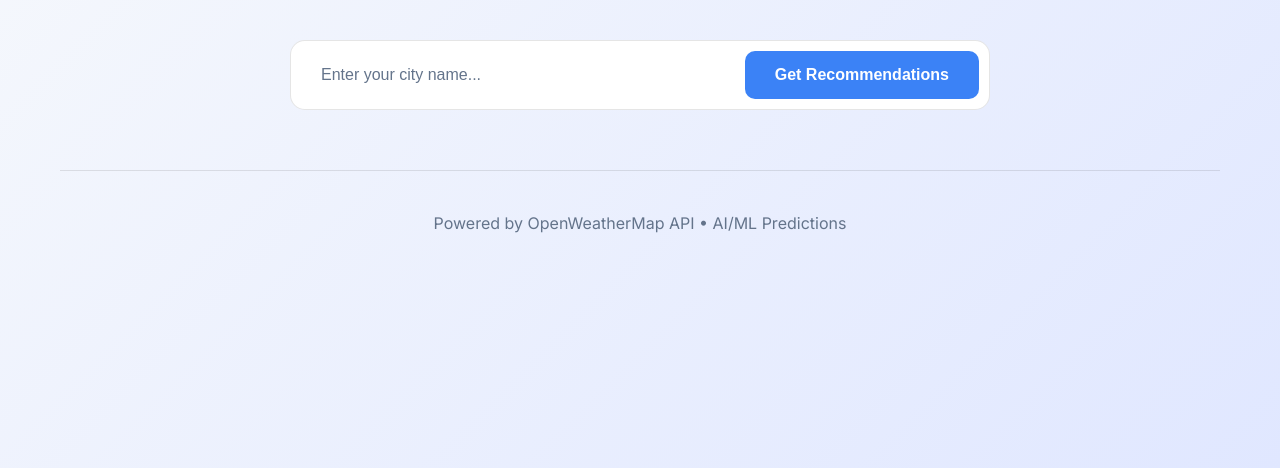
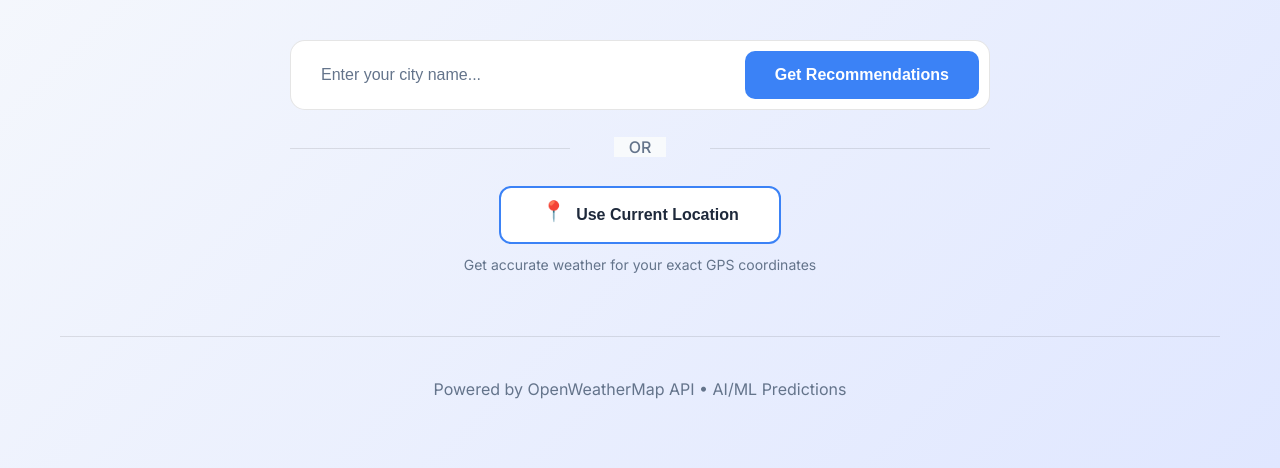
Before and after one commit to sachinaiml-netizen/Weather-based-Skin-Health, a Flask app: page /weather in a window 1280 px wide. Shown: the part 332-800 px from the top of the page. Run offline with Flask 3, Linux system fonts and the light colour scheme.

Commit message:
Add GPS location feature with exact coordinates - Added location hint text for better UX - GPS coordinates fetch with high accuracy enabled - Backend already supports lat/lon via /api/analyze-location - Weather data now uses precise GPS location

```diff
--- a/app.py
+++ b/app.py
@@ -372,6 +372,85 @@ def api_analyze():
 
     return jsonify(response)
 
+@app.route('/api/analyze-location', methods=['POST'])
+def api_analyze_location():
+    """API endpoint to get weather-based skin care recommendations using GPS coordinates"""
+    data = request.get_json()
+    latitude = data.get('latitude')
+    longitude = data.get('longitude')
+
+    if not latitude or not longitude:
+        return jsonify({'error': 'Latitude and longitude are required'}), 400
+
+    try:
+        # Get weather data using coordinates
+        params = {
+            'lat': latitude,
+            'lon': longitude,
+            'appid': WEATHER_API_KEY,
+            'units': 'metric'
+        }
+
+        response = requests.get(WEATHER_API_URL, params=params, timeout=10)
+
+        if response.status_code != 200:
+            return jsonify({'error': 'Unable to fetch weather data for your location'}), 400
+
+        weather_data = response.json()
+
+        # Get UV index
+        uv_index = get_uv_index(latitude, longitude)
+
+        # Predict skin concerns
+        predicted_concerns = predict_skin_concerns(weather_data, uv_index)
+
+        # Format response
+        result = {
+            'city': f"{weather_data['name']}, {weather_data.get('sys', {}).get('country', '')}",
+            'coordinates': {
+                'latitude': latitude,
+                'longitude': longitude
+            },
+            'weather': {
+                'temperature': weather_data['main']['temp'],
+                'feels_like': weather_data['main']['feels_like'],
+                'humidity': weather_data['main']['humidity'],
+                'pressure': weather_data['main']['pressure'],
+                'description': weather_data['weather'][0]['description'],
+                'wind_speed': weather_data['wind']['speed'],
+                'uv_index': round(uv_index, 1)
+            },
+            'predictions': {},
+            'recommendations': [],
+            'products': [],
+            'warnings': []
+        }
+
+        # Format predictions
+        for concern in predicted_concerns:
+            result['predictions'][concern['type'].lower()] = {
+                'score': concern['score'],
+                'risk_level': concern['risk'],
+                'confidence': concern['confidence']
+            }
+
+        # Get detailed recommendations
+        recommendations = get_skin_recommendations(weather_data)
+        result['recommendations'] = recommendations['skincare_tips']
+        result['products'] = recommendations['products_recommended']
+        result['warnings'] = recommendations['warnings']
+
+        return jsonify(result)
+
+    except requests.exceptions.Timeout:
+        return jsonify({'error': 'Weather service timed out. Please try again.'}), 504
+    except requests.exceptions.RequestException as e:
+        print(f"Weather API error: {e}")
+        return jsonify({'error': 'Unable to connect to weather service'}), 503
+    except Exception as e:
+        print(f"Error in analyze_location: {e}")
+        return jsonify({'error': 'An error occurred while processing your request'}), 500
+
 @app.route('/health')
 def health():
     """Health check endpoint"""
--- a/static/css/style.css
+++ b/static/css/style.css
@@ -210,6 +210,79 @@ body {
 
 #cityInput::placeholder {
     color: var(--text-secondary);
+}
+
+.location-divider {
+    text-align: center;
+    margin: 25px 0;
+    position: relative;
+}
+
+.location-divider::before,
+.location-divider::after {
+    content: '';
+    position: absolute;
+    top: 50%;
+    width: 40%;
+    height: 1px;
+    background: var(--border);
+}
+
+.location-divider::before {
+    left: 0;
+}
+
+.location-divider::after {
+    right: 0;
+}
+
+.location-divider span {
+    background: var(--bg-primary);
+    padding: 0 15px;
+    color: var(--text-secondary);
+    font-weight: 500;
+}
+
+.location-button-container {
+    text-align: center;
+}
+
+.btn-location {
+    display: inline-flex;
+    align-items: center;
+    gap: 10px;
+    padding: 15px 40px;
+    background: var(--bg-card);
+    color: var(--text-primary);
+    border: 2px solid var(--accent);
+    border-radius: 12px;
+    font-weight: 600;
+    font-size: 16px;
+    cursor: pointer;
+    transition: all 0.3s;
+}
+
+.btn-location:hover {
+    background: var(--accent);
+    color: white;
+    transform: translateY(-2px);
+    box-shadow: 0 5px 15px rgba(59, 130, 246, 0.3);
+}
+
+.location-icon {
+    font-size: 20px;
+    animation: bounce 2s infinite;
+}
+
+.location-hint {
+    margin-top: 10px;
+    color: var(--text-secondary);
+    font-size: 14px;
+}
+
+@keyframes bounce {
+    0%, 100% { transform: translateY(0); }
+    50% { transform: translateY(-5px); }
 }
 
 .btn-primary {
--- a/static/js/weather.js
+++ b/static/js/weather.js
@@ -2,17 +2,97 @@
 
 const cityInput = document.getElementById('cityInput');
 const searchBtn = document.getElementById('searchBtn');
+const locationBtn = document.getElementById('locationBtn');
 const loadingDiv = document.getElementById('loading');
 const errorDiv = document.getElementById('error');
 const resultsDiv = document.getElementById('results');
 
 // Event listeners
 searchBtn.addEventListener('click', analyzeWeather);
+locationBtn.addEventListener('click', useCurrentLocation);
 cityInput.addEventListener('keypress', (e) => {
     if (e.key === 'Enter') {
         analyzeWeather();
     }
 });
+
+// Current Location Function
+async function useCurrentLocation() {
+    if (!navigator.geolocation) {
+        showError('Geolocation is not supported by your browser');
+        return;
+    }
+
+    // Show loading
+    loadingDiv.classList.remove('hidden');
+    resultsDiv.classList.add('hidden');
+    errorDiv.classList.add('hidden');
+    locationBtn.disabled = true;
+    locationBtn.textContent = '📍 Getting Location...';
+
+    navigator.geolocation.getCurrentPosition(
+        async (position) => {
+            const lat = position.coords.latitude;
+            const lon = position.coords.longitude;
+
+            console.log('GPS Coordinates:', { lat, lon });
+
+            try {
+                const response = await fetch('/api/analyze-location', {
+                    method: 'POST',
+                    headers: {
+                        'Content-Type': 'application/json',
+                    },
+                    body: JSON.stringify({
+                        latitude: lat,
+                        longitude: lon
+                    })
+                });
+
+                const data = await response.json();
+
+                if (response.ok) {
+                    displayResults(data);
+                } else {
+                    showError(data.error || 'Failed to fetch weather data');
+                }
+            } catch (error) {
+                showError('Network error. Please try again.');
+                console.error('Error:', error);
+            } finally {
+                loadingDiv.classList.add('hidden');
+                locationBtn.disabled = false;
+                locationBtn.innerHTML = '<span class="location-icon">📍</span> Use Current Location';
+            }
+        },
+        (error) => {
+            loadingDiv.classList.add('hidden');
+            locationBtn.disabled = false;
+            locationBtn.innerHTML = '<span class="location-icon">📍</span> Use Current Location';
+
+            let errorMessage = 'Unable to get your location. ';
+            switch(error.code) {
+                case error.PERMISSION_DENIED:
+                    errorMessage += 'Please enable location permissions.';
+                    break;
+                case error.POSITION_UNAVAILABLE:
+                    errorMessage += 'Location information is unavailable.';
+                    break;
+                case error.TIMEOUT:
+                    errorMessage += 'Location request timed out.';
+                    break;
+                default:
+                    errorMessage += 'An unknown error occurred.';
+            }
+            showError(errorMessage);
+        },
+        {
+            enableHighAccuracy: true,
+            timeout: 10000,
+            maximumAge: 0
+        }
+    );
+}
 
 async function analyzeWeather() {
     const city = cityInput.value.trim();
--- a/templates/weather.html
+++ b/templates/weather.html
@@ -31,6 +31,18 @@
                 <button class="btn-primary" id="searchBtn">
                     Get Recommendations
                 </button>
+            </div>
+
+            <div class="location-divider">
+                <span>OR</span>
+            </div>
+
+            <div class="location-button-container">
+                <button class="btn-location" id="locationBtn">
+                    <span class="location-icon">📍</span>
+                    Use Current Location
+                </button>
+                <p class="location-hint">Get accurate weather for your exact GPS coordinates</p>
             </div>
 
             <div id="loading" class="loading hidden">
```
